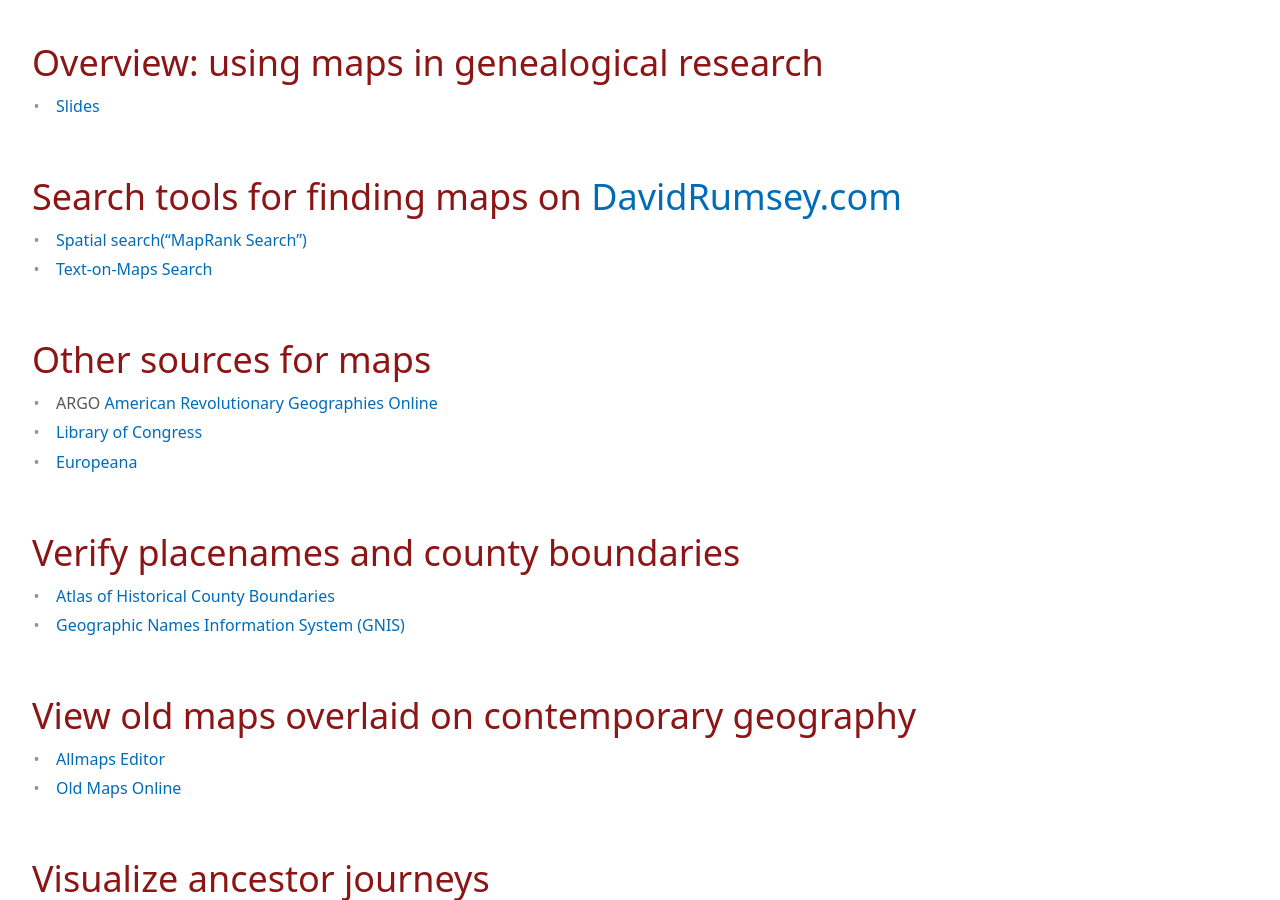
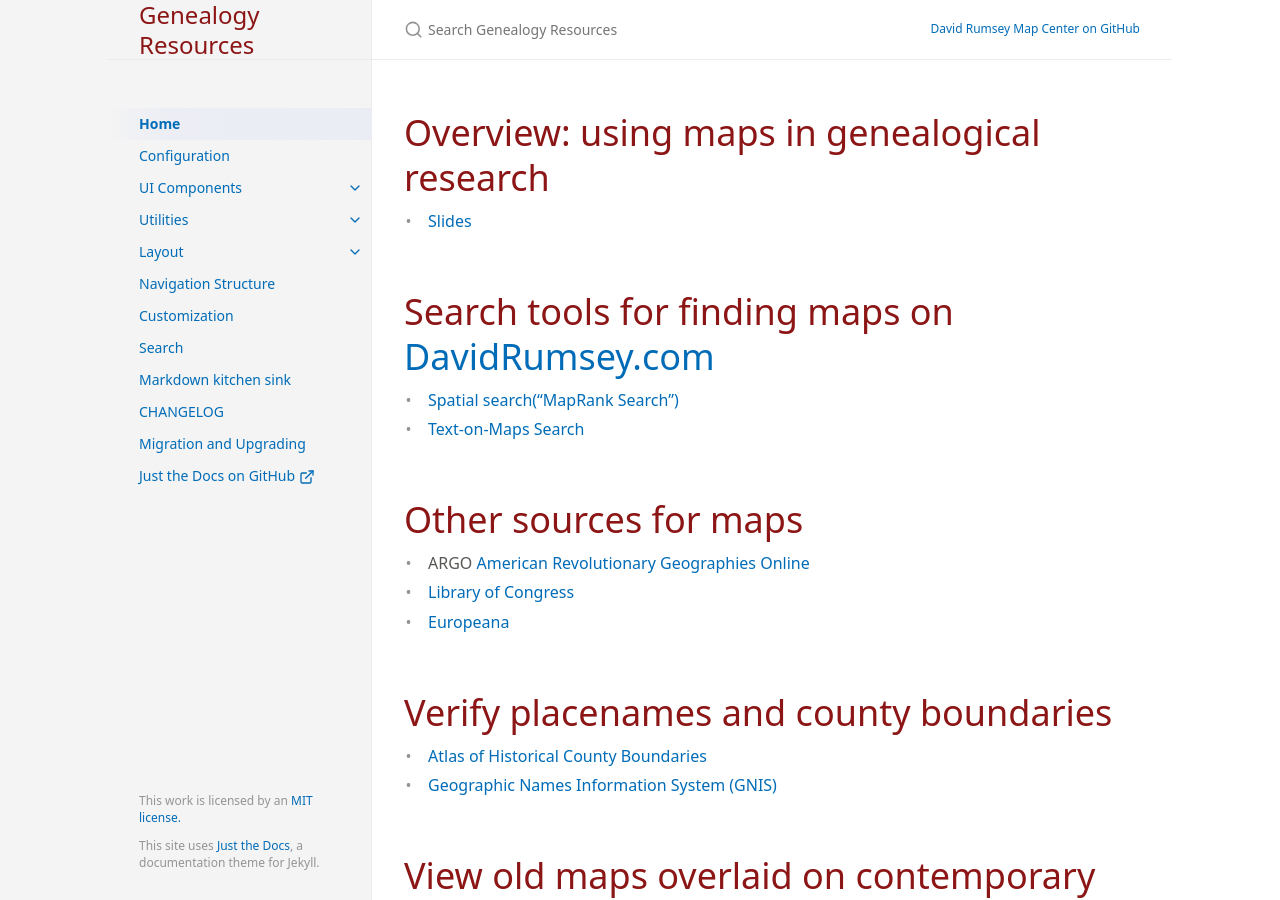
Before and after one commit to davidrumseymapcenter/genealogy-resources, a Jekyll site: the page built from index.md, in a window 1280 px wide and 900 px high. Built offline with Jekyll 4.4.1, drawn with Linux system fonts in a browser that asks for light colours; cached includes are drawn as plain includes; part of the change alters nothing that is shown.

Commit message:
Change layout from minimal to default

```diff
--- a/index.md
+++ b/index.md
@@ -1,5 +1,6 @@
 ---
-layout: minimal
+layout: default
+nav_enabled: false
 title: Home
 nav_order: 1
 description: "Genealogy resources provided by the David Rumsey Map Center."
```
